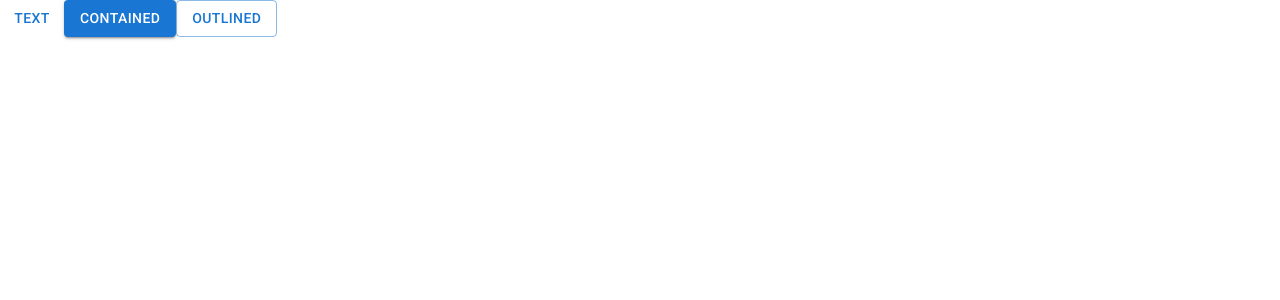
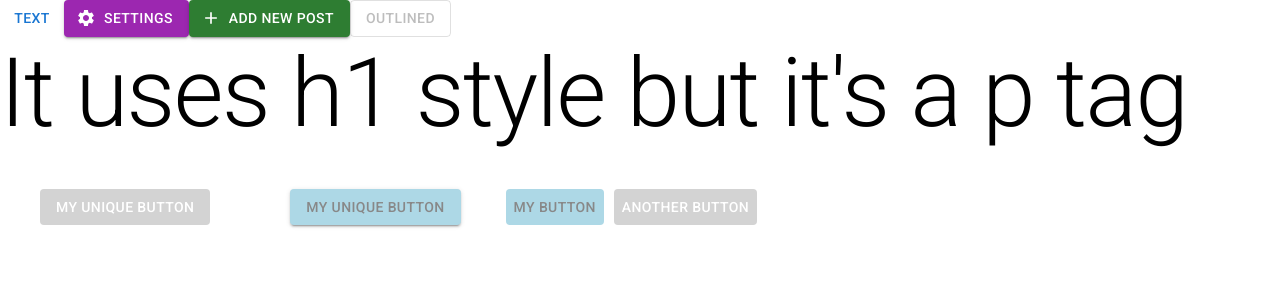
Before and after one commit to shreejai/social-media-mui, a React (Create React App) app: page / in a window 1280 px wide. Shown: the top 300 px of the page. Built offline with nearby package versions, Linux system fonts and the light colour scheme.

Commit message:
custom buttons

```diff
--- a/src/App.js
+++ b/src/App.js
@@ -1,11 +1,53 @@
-import { Button } from "@mui/material";
-
+import { Button, Typography, styled } from "@mui/material";
+import { Add, Settings } from "@mui/icons-material";
 function App() {
+  const BlueButton = styled(Button)({
+    backgroundColor:'lightblue',
+    color: '#888',
+    margin: 5,
+    "&:hover":{
+      backgroundColor:'skyblue'
+    },
+    "&:disabled":{
+      backgroundColor: 'lightgray',
+      color: '#fff'
+    }
+  })
   return (
     <div>
       <Button variant="text">Text</Button>
-      <Button variant="contained">Contained</Button>
-      <Button variant="outlined">Outlined</Button>
+      <Button variant="contained" startIcon={<Settings/>} color="secondary" >Settings</Button>
+      <Button variant="contained" startIcon={<Add/>} color="success" >Add New Post</Button>
+      <Button variant="outlined" disabled>Outlined</Button>
+      <Typography variant="h1" component="p">
+        It uses h1 style but it's a p tag
+      </Typography>
+      <Button variant="contained" disabled sx={{
+        backgroundColor:'lightblue',
+        color: '#888',
+        margin: 5,
+        "&:hover":{
+          backgroundColor:'skyblue'
+        },
+        "&:disabled":{
+          backgroundColor: 'lightgray',
+          color: '#fff'
+        }
+        }}>My Unique Button</Button>
+      <Button variant="contained" sx={{
+        backgroundColor:'lightblue',
+        color: '#888',
+        margin: 5,
+        "&:hover":{
+          backgroundColor:'skyblue'
+        },
+        "&:disabled":{
+          backgroundColor: 'lightgray',
+          color: '#fff'
+        }
+        }}>My Unique Button</Button>
+        <BlueButton>My Button</BlueButton>
+        <BlueButton disabled>Another Button</BlueButton>
     </div>
   );
 }
```
